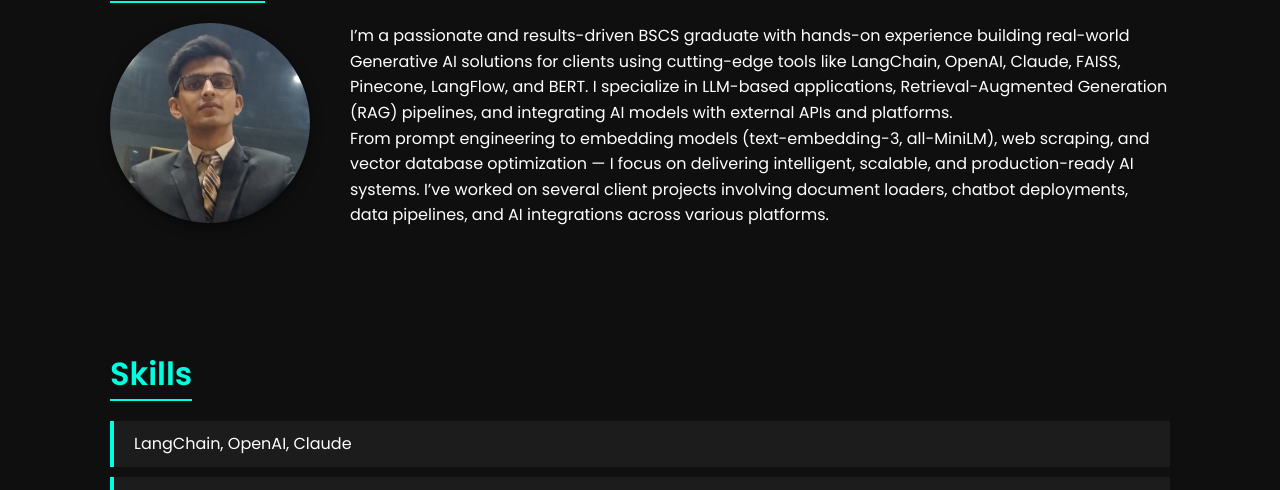
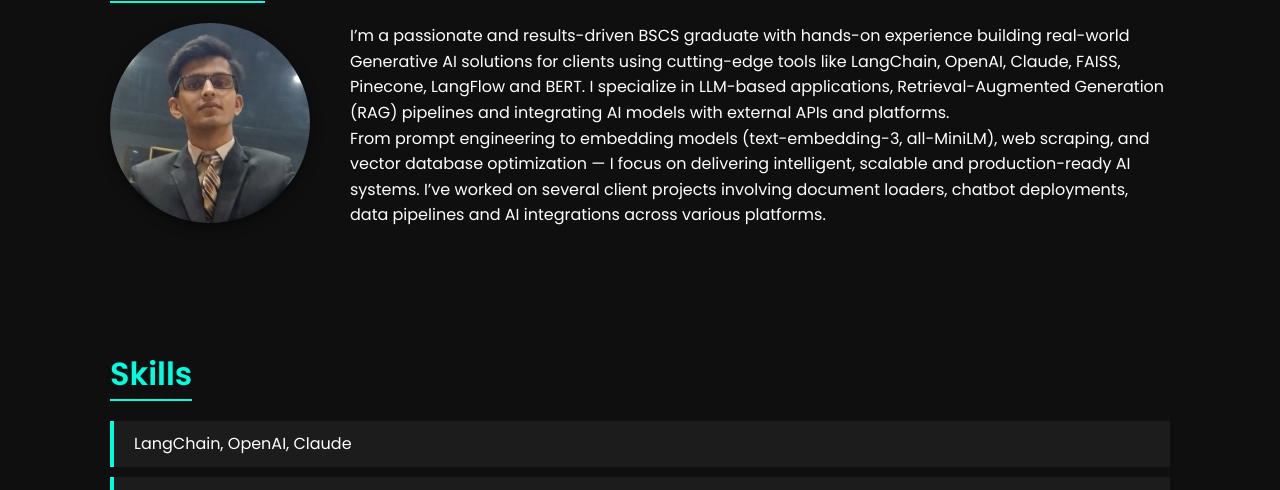
Before and after one commit to rummannaqvi/my-site, a plain HTML site: page index.html in a window 1280 px wide. Shown: the part 590-1080 px from the top of the page. Drawn offline with Linux system fonts and the light colour scheme.

Commit message:
Updated HTML content

```diff
--- a/index.html
+++ b/index.html
@@ -212,10 +212,10 @@
       <img src="myimage.jpg" alt="Rumman Naqvi">
       <div class="about-me-text">
         <p>
-          I’m a passionate and results-driven BSCS graduate with hands-on experience building real-world Generative AI solutions for clients using cutting-edge tools like LangChain, OpenAI, Claude, FAISS, Pinecone, LangFlow, and BERT. I specialize in LLM-based applications, Retrieval-Augmented Generation (RAG) pipelines, and integrating AI models with external APIs and platforms.
+          I’m a passionate and results-driven BSCS graduate with hands-on experience building real-world Generative AI solutions for clients using cutting-edge tools like LangChain, OpenAI, Claude, FAISS, Pinecone, LangFlow and BERT. I specialize in LLM-based applications, Retrieval-Augmented Generation (RAG) pipelines and integrating AI models with external APIs and platforms.
         </p>
         <p>
-          From prompt engineering to embedding models (text-embedding-3, all-MiniLM), web scraping, and vector database optimization — I focus on delivering intelligent, scalable, and production-ready AI systems. I’ve worked on several client projects involving document loaders, chatbot deployments, data pipelines, and AI integrations across various platforms.
+          From prompt engineering to embedding models (text-embedding-3, all-MiniLM), web scraping, and vector database optimization — I focus on delivering intelligent, scalable and production-ready AI systems. I’ve worked on several client projects involving document loaders, chatbot deployments, data pipelines and AI integrations across various platforms.
         </p>
       </div>
     </div>
```
